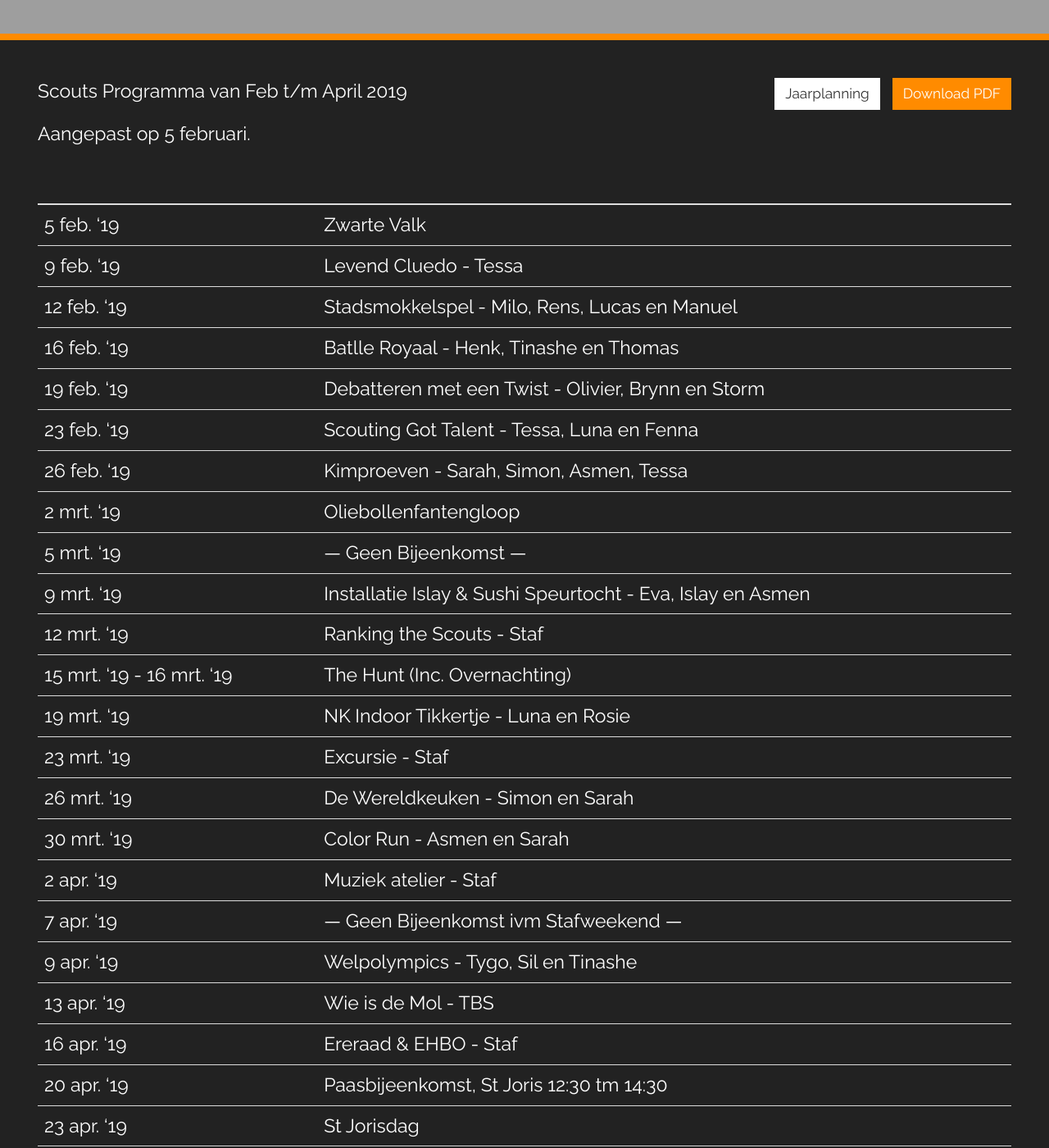
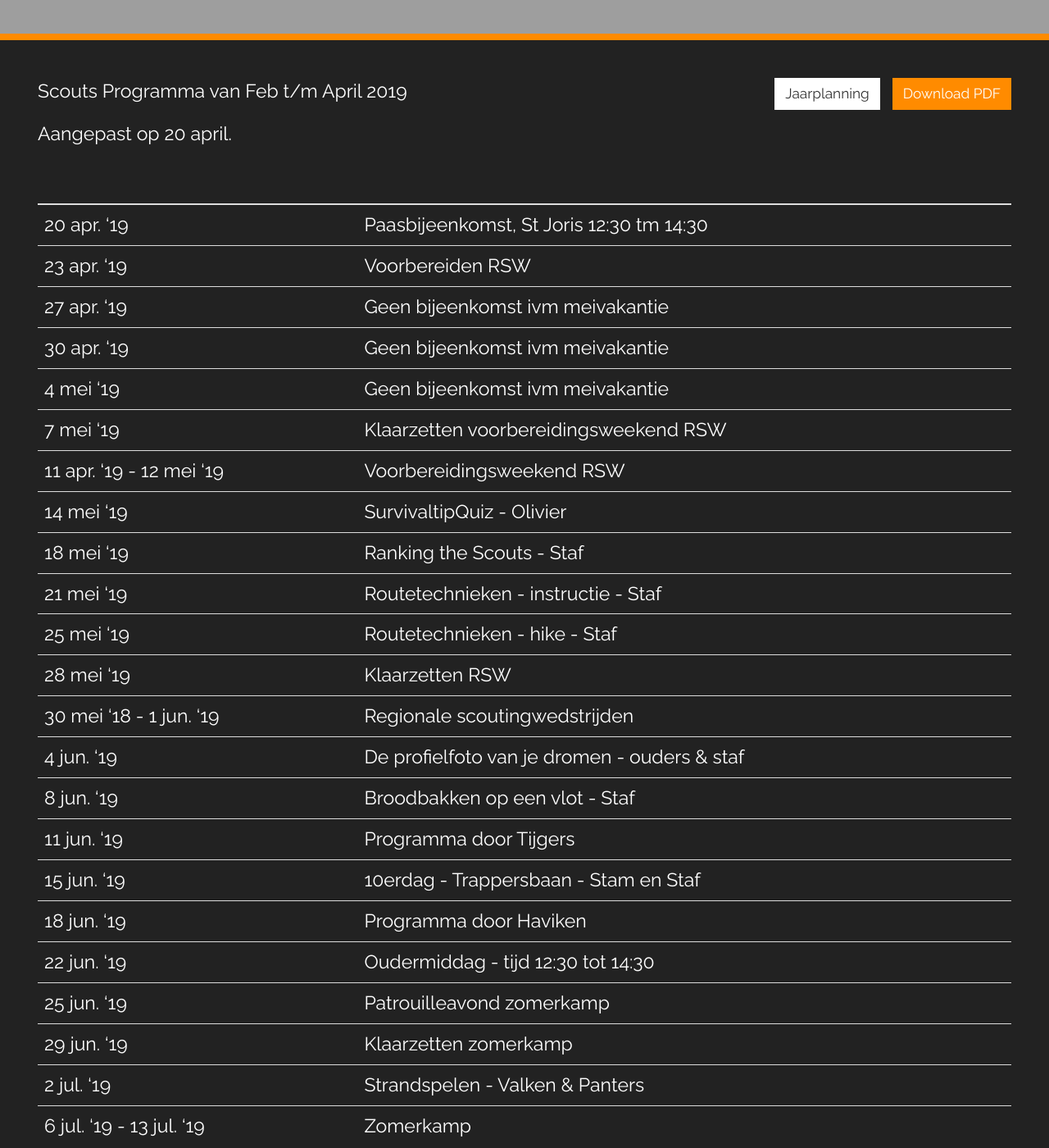
Before and after one commit to nognooitmeegemaakt/website, a Jekyll site: the page built from _agenda/scouts.md, in a window 1280 px wide and 1400 px high, scrolled down 226 px. Shown: the whole window at 82% size. Built offline with Jekyll 4.4.1, drawn with Linux system fonts in a browser that asks for light colours; some web fonts are replaced; some of the changed text lies outside the part shown.

Commit message:
Update scouts.md Agenda through CMS
By Guidon van den Berg (172.69.54.198)

```diff
--- a/_agenda/scouts.md
+++ b/_agenda/scouts.md
@@ -8,37 +8,32 @@ footer: ""
 
 Scouts Programma van Feb t/m April 2019
 
-Aangepast op 5 februari.
+Aangepast op 20 april.
 
 | | |
 |---|---|
-| 5 feb. '19 | Zwarte Valk |
-| 9 feb. '19 | Levend Cluedo - Tessa |
-| 12 feb. '19 | Stadsmokkelspel - Milo, Rens, Lucas en Manuel |
-| 16 feb. '19 | Batlle Royaal - Henk, Tinashe en Thomas |
-| 19 feb. '19 | Debatteren met een Twist - Olivier, Brynn en Storm |
-| 23 feb. '19 | Scouting Got Talent - Tessa, Luna en Fenna |
-| 26 feb. '19 | Kimproeven - Sarah, Simon, Asmen, Tessa |
-| 2 mrt. '19 | Oliebollenfantengloop |
-| 5 mrt. '19 | --- Geen Bijeenkomst --- |
-| 9 mrt. '19 | Installatie Islay & Sushi Speurtocht - Eva, Islay en Asmen  |
-| 12 mrt. '19 | Ranking the Scouts - Staf |
-| 15 mrt. '19 - 16 mrt. '19 | The Hunt (Inc. Overnachting) |
-| 19 mrt. '19 | NK Indoor Tikkertje - Luna en Rosie |
-| 23 mrt. '19 | Excursie - Staf |
-| 26 mrt. '19 | De Wereldkeuken - Simon en Sarah |
-| 30 mrt. '19 | Color Run - Asmen en Sarah |
-| 2 apr. '19 | Muziek atelier - Staf |
-| 7 apr. '19 | --- Geen Bijeenkomst ivm Stafweekend --- |
-| 9 apr. '19 | Welpolympics - Tygo, Sil en Tinashe |
-| 13 apr. '19 | Wie is de Mol - TBS |
-| 16 apr. '19 | Ereraad & EHBO - Staf |
 | 20 apr. '19 | Paasbijeenkomst, St Joris 12:30 tm 14:30 |
-| 23 apr. '19 | St Jorisdag |
-| 27 apr. '19 | Broodje bakken op een vlot & programma maken - Staf |
-| 30 apr. '19 | De Profielfoto van je Dromen - Staf + Ouders |
-| 11 mei '19 - 12 mei '19 | Voorbereidingsweekend RSW |
+| 23 apr. '19 | Voorbereiden RSW |
+| 27 apr. '19 | Geen bijeenkomst ivm meivakantie |
+| 30 apr. '19 | Geen bijeenkomst ivm meivakantie |
+| 4 mei '19 | Geen bijeenkomst ivm meivakantie |
+| 7 mei '19 | Klaarzetten voorbereidingsweekend RSW |
+| 11 apr. '19 - 12 mei '19 | Voorbereidingsweekend RSW |
+| 14 mei '19 | SurvivaltipQuiz - Olivier |
+| 18 mei '19 | Ranking the Scouts - Staf |
+| 21 mei '19 | Routetechnieken - instructie - Staf |
+| 25 mei '19 | Routetechnieken - hike - Staf |
+| 28 mei '19 | Klaarzetten RSW |
 | 30 mei '18 - 1 jun. '19 | Regionale scoutingwedstrijden |
+| 4 jun. '19 | De profielfoto van je dromen - ouders & staf |
+| 8 jun. '19 | Broodbakken op een vlot - Staf |
+| 11 jun. '19 | Programma door Tijgers |
+| 15 jun. '19 | 10erdag - Trappersbaan - Stam en Staf |
+| 18 jun. '19 | Programma door Haviken |
+| 22 jun. '19 | Oudermiddag - tijd 12:30 tot 14:30 |
+| 25 jun. '19 | Patrouilleavond zomerkamp |
+| 29 jun. '19 | Klaarzetten zomerkamp |
+| 2 jul. '19 | Strandspelen - Valken & Panters |
 | 6 jul. '19 - 13 jul. '19 | Zomerkamp |
 {: .table :}
 
```
